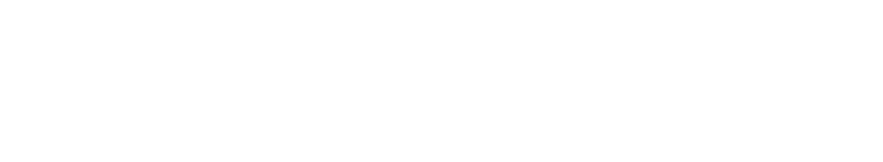
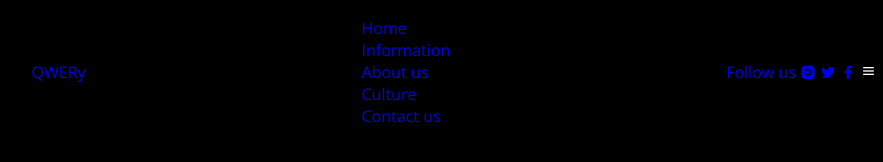
Before and after one commit to alvee00/travel-aggency, a plain HTML site: page index.html in a window 1280 px wide. Shown: the whole page, without its empty margins (186-1069 px from the left). Drawn offline with nearby package versions, Linux system fonts and the light colour scheme.

Commit message:
added navbar in html

```diff
--- a/index.html
+++ b/index.html
@@ -17,7 +17,26 @@
     <!-- link css -->
     <link rel="stylesheet" href="style.css">
 </head>
-<body>
-
+<header>
+    <!-- header -->
+    <header>
+        <a href="#" class="logo">QWE<span>Ry</span></a>
+        <ul class="navbar">
+            <li><a href="#">Home</a></li>
+            <li><a href="#">Information</a></li>
+            <li><a href="#">About us</a></li>
+            <li><a href="#">Culture</a></li>
+            <li><a href="#">Contact us</a></li>
+        </ul>
+        <div class="h-right">
+            <a href="#">Follow us</a>
+            <a href="#"><i class="ri-instagram-fill"></i></a>
+            <a href="#"><i class="ri-twitter-fill"></i></a>
+            <a href="#"><i class="ri-facebook-fill"></i></a>
+            <div class="bx bx-menu" id="menu-icon"></div>
+        </div>
+    </header>
+    <!-- custom js file link -->
+     <script src="js/script.js"></script>
 </body>
 </html>
--- a/style.css
+++ b/style.css
@@ -9,3 +9,28 @@
     scroll-behavior: smooth;
     font-family: "Open Sans", sans-serif;
 }
+:root{
+    --text-color: #fff;
+    --bg-color: #000;
+    --bg-main: #ffa343;
+    --h1-font: 6rem;
+    --h2-font: 3rem;
+    --p-font: 1rem;
+}
+body{
+    color:var(--text-color);
+    background: var(--bg-color);
+}
+header{
+    position: fixed;
+    top: 0;
+    right: 0;
+    z-index: 1000;
+    width: 100%;
+    background: transparent;
+    padding: 17px 17%;
+    display: flex;
+    align-items: center;
+    justify-content: space-between;
+    transition: all .50s ease;
+}
```
